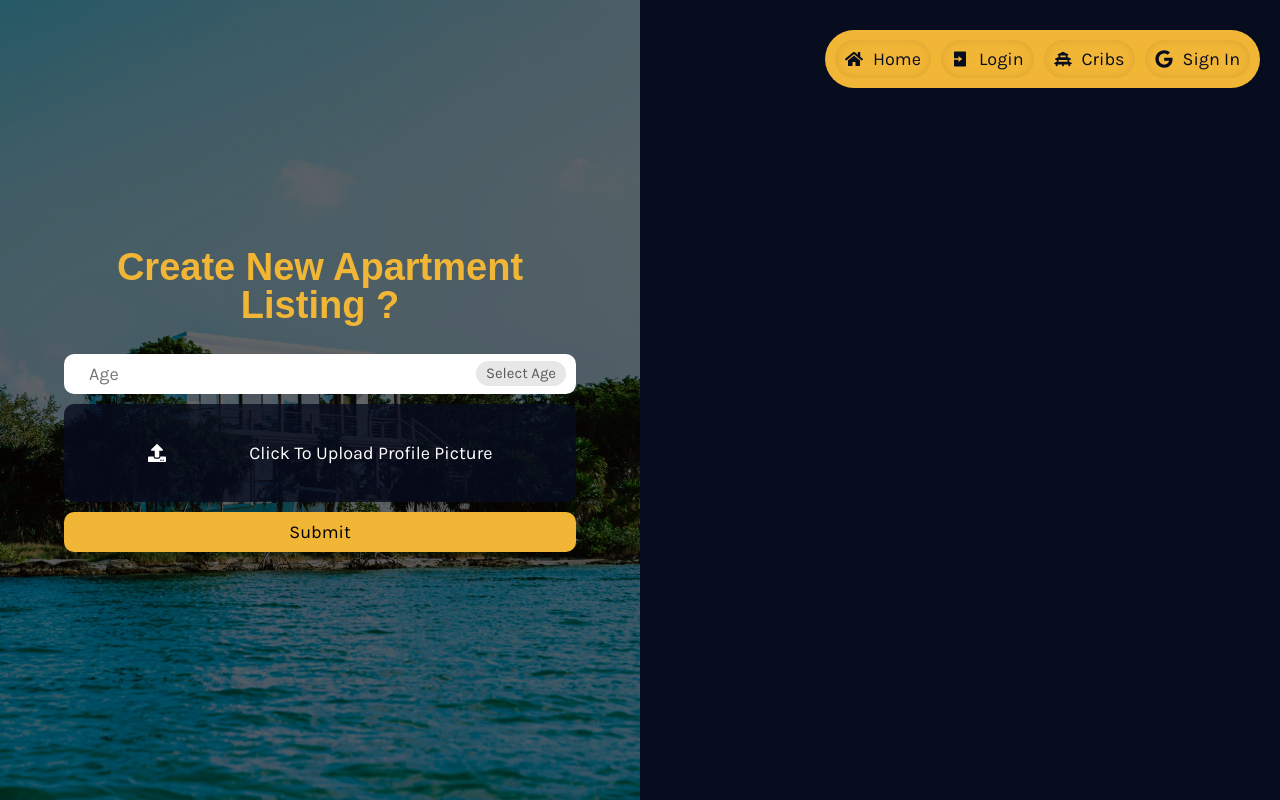
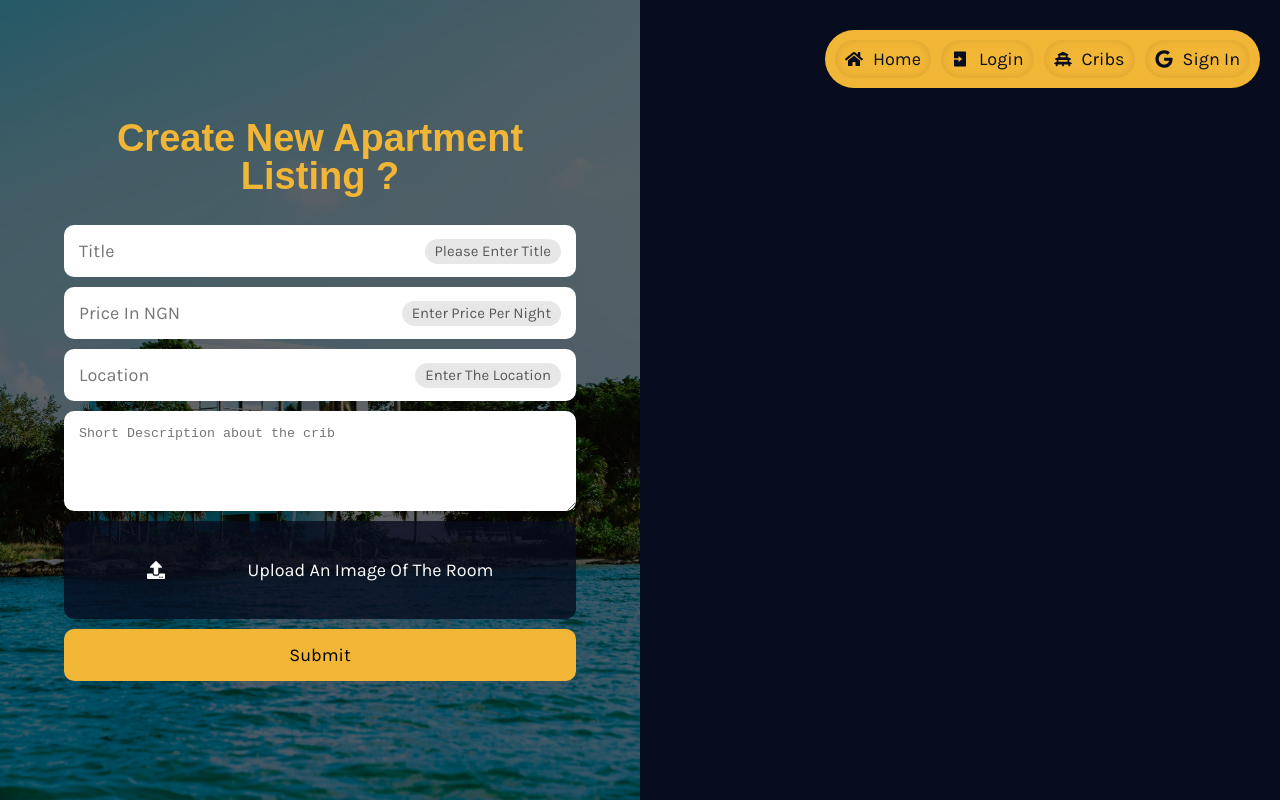
Before and after one commit to RehkMansa/cribsnkeys, a React (Create React App) app: page /cribs in a window 1280 px wide. Built offline with nearby package versions, Linux system fonts and the light colour scheme; no server answers; a web font is replaced by a local one.

Commit message:
created fom upload for listing

```diff
--- a/src/components/CreateCrib.jsx
+++ b/src/components/CreateCrib.jsx
@@ -17,6 +17,7 @@ const FormWrapper = styled.form`
   input,
   button {
     border-radius: 10px;
+    padding: 15px;
     color: #000;
   }
 `;
@@ -25,11 +26,10 @@ const Row = styled.div`
   display: flex;
   gap: 20px;
   position: relative;
-
   .labelAbsolute {
     position: absolute;
-    right: 10px;
-    top: 7px;
+    right: 15px;
+    top: 27%;
     font-family: karla;
     font-weight: 500;
     color: rgba(70, 70, 70, 0.89);
@@ -37,67 +37,28 @@ const Row = styled.div`
     padding: 5px 10px;
     border-radius: 20px;
   }
+
+  textarea {
+    width: 100%;
+    padding: 15px;
+    outline: none;
+    min-height: 100px;
+    border-radius: 10px;
+    border: none;
+  }
 `;
 
 const CreateCrib = ({ width, user }) => {
-  const [firstName, setFirstName] = useState('');
-  const [middleName, setMiddleName] = useState('');
-  const [surname, setSurname] = useState('');
-  const [username, setUsername] = useState('');
-  const [phone, setPhone] = useState('');
-  const [dob, setDob] = useState('');
-  const [state, setState] = useState('');
-  const [city, setCity] = useState('');
-  const [street, setStreet] = useState('');
-  const [address, setAddress] = useState('');
+  const [title, setTitle] = useState('');
+  const [price, setPrice] = useState('');
+  const [desc, setDesc] = useState('');
+  const [location, setLocation] = useState('');
   const [image, setImage] = useState('');
   const [alert, setAlert] = useState('');
 
   const handleSubmit = async (e) => {
     e.preventDefault();
-
-    const imageVal = await uploadImage('profile-images', username, image);
-
-    if (imageVal) {
-      const data = {
-        name: {
-          firstName: firstName,
-          middleName: middleName,
-          surname: surname,
-        },
-        contact: {
-          phoneNumber: phone,
-          email: user.email,
-        },
-        location: {
-          state: state,
-          city: city,
-          street: street,
-          address: address,
-        },
-        user: {
-          image: imageVal.imageURL,
-          uid: user.uid,
-        },
-      };
-      await saveWithID('agents', user.uid, data);
-
-      setAlert('Congratulations on your Sign up');
-    } else {
-      setAlert('An error occurred, please try again');
-    }
-    setFirstName('');
-    setMiddleName('');
-    setSurname('');
-    setUsername('');
-    setPhone('');
-    setDob('');
-    setState('');
-    setCity('');
-    setStreet('');
-    setAddress('');
-    setImage('');
-    setAlert('');
+    console.log('Form submitted');
   };
 
   return (
@@ -114,23 +75,57 @@ const CreateCrib = ({ width, user }) => {
       />
       <Row>
         <input
-          value={dob}
+          value={title}
           onChange={(e) => {
-            setDob(e.currentTarget.value);
+            setTitle(e.currentTarget.value);
           }}
           type="text"
-          name=""
-          placeholder="Age"
+          placeholder="Title"
           id=""
         />
-        <h5 className="labelAbsolute">Select Age</h5>
+        {!title && <h5 className="labelAbsolute">Please Enter Title</h5>}
+      </Row>
+      <Row>
+        <input
+          value={price}
+          onChange={(e) => {
+            setPrice(e.currentTarget.value);
+          }}
+          type="text"
+          placeholder="Price In NGN"
+          id=""
+        />
+        {!price && <h5 className="labelAbsolute">Enter Price Per Night</h5>}
+      </Row>
+      <Row>
+        <input
+          value={location}
+          onChange={(e) => {
+            setLocation(e.currentTarget.value);
+          }}
+          type="text"
+          placeholder="Location"
+          id=""
+        />
+        {!location && <h5 className="labelAbsolute">Enter The Location</h5>}
+      </Row>
+      <Row>
+        <textarea
+          value={desc}
+          onChange={(e) => {
+            setDesc(e.currentTarget.value);
+          }}
+          type="text"
+          placeholder="Short Description about the crib"
+          id=""
+        />
       </Row>
       <ImageUploader
         value={image}
         onClickFunc={(acceptedFiles) => {
           setImage(acceptedFiles[0]);
         }}
-        title={'Click To Upload Profile Picture'}
+        title={'Upload An Image Of The Room'}
       />
       <button>Submit</button>
     </FormWrapper>
```
